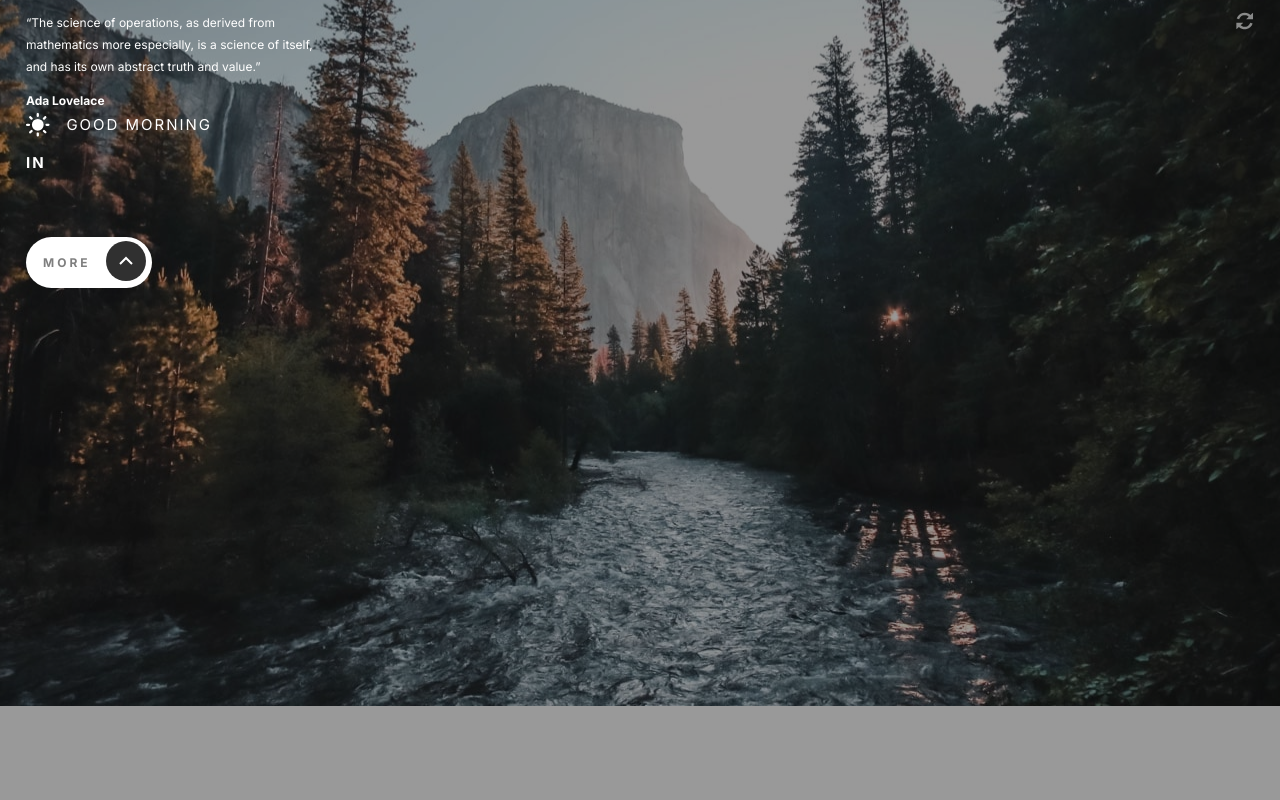
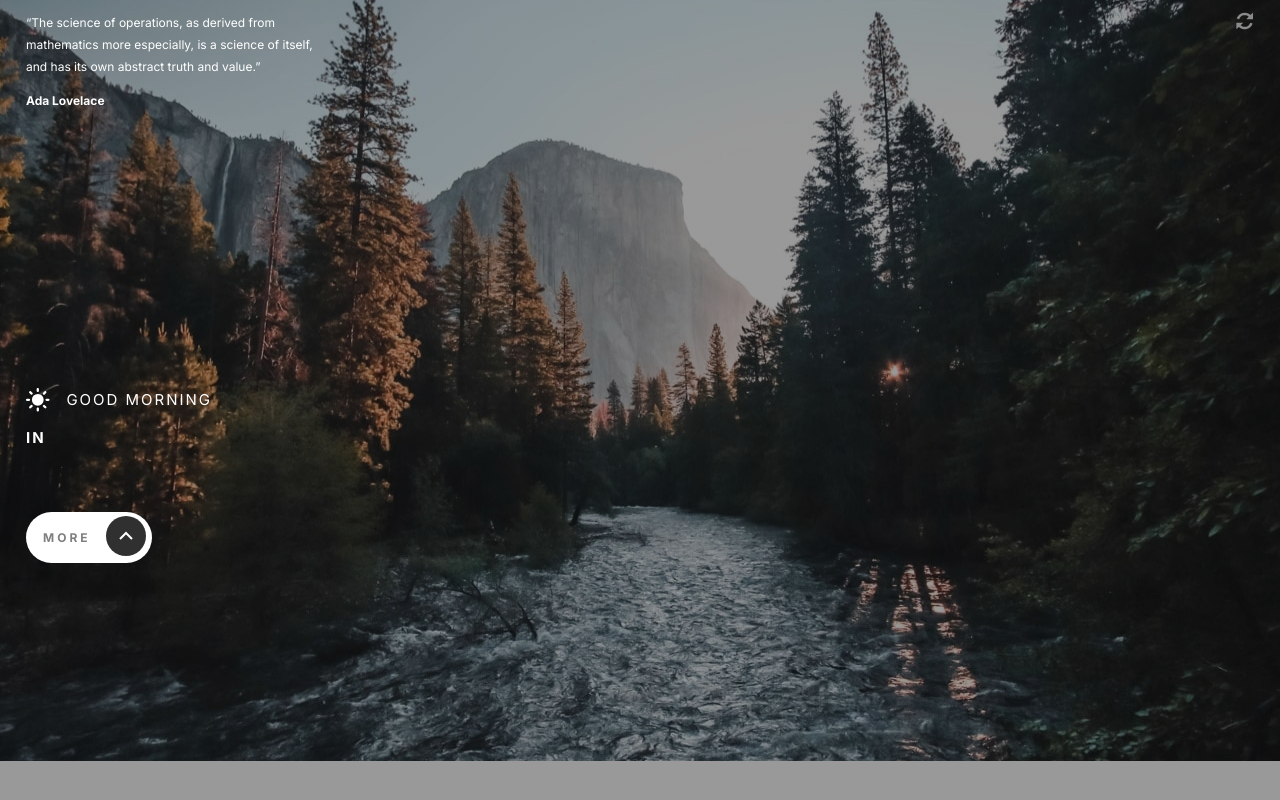
Before and after one commit to diegotorres9/clock-app, a plain HTML site: page index.html in a window 1280 px wide. Drawn offline with nearby package versions, Linux system fonts and the light colour scheme; no server answers.

Commit message:
figuring out grid spacing for main content

```diff
--- a/style.css
+++ b/style.css
@@ -22,7 +22,7 @@ main {
     color: #fff;
     z-index: 1;
     display: grid;
-    grid-template-rows: auto 1fr auto;
+    grid-template-rows: auto 400px auto;
     margin: 0 26px;
     height: 100%;
 }
```
